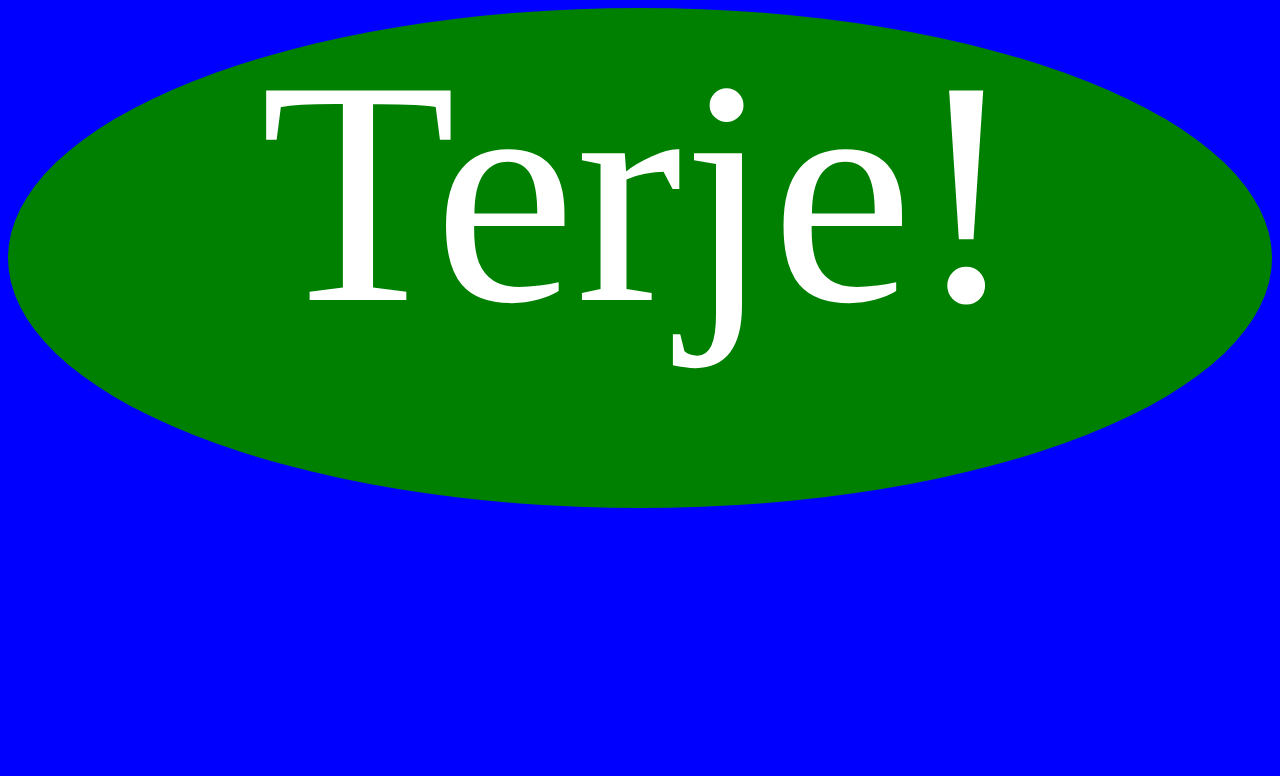
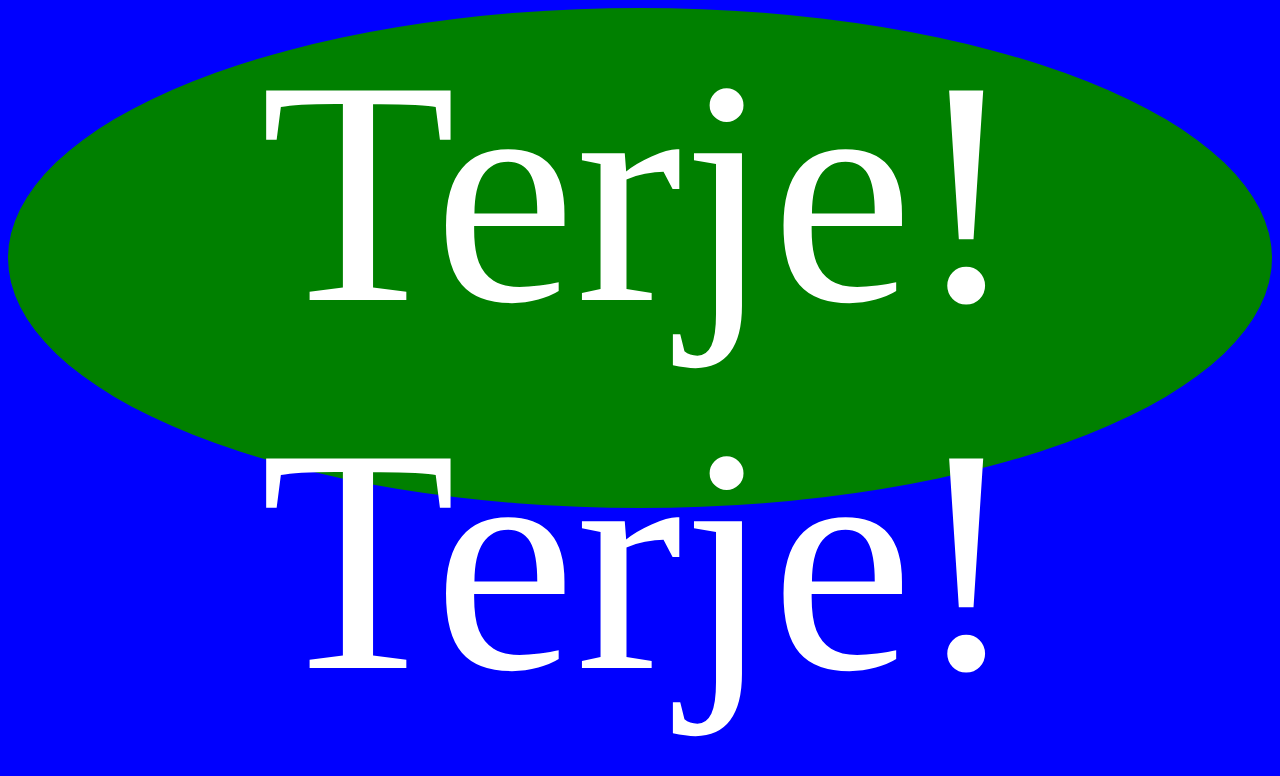
Before and after one commit to terjekol/Start-IT, a plain HTML site: page app1/index.html in a window 1280 px wide. Drawn offline with Linux system fonts and the light colour scheme.

Commit message:
Update index.html

```diff
--- a/app1/index.html
+++ b/app1/index.html
@@ -20,7 +20,7 @@
 
 <body>
     <div>
-        Terje!
+        Terje! Terje!
     </div>
 </body>
 
```
